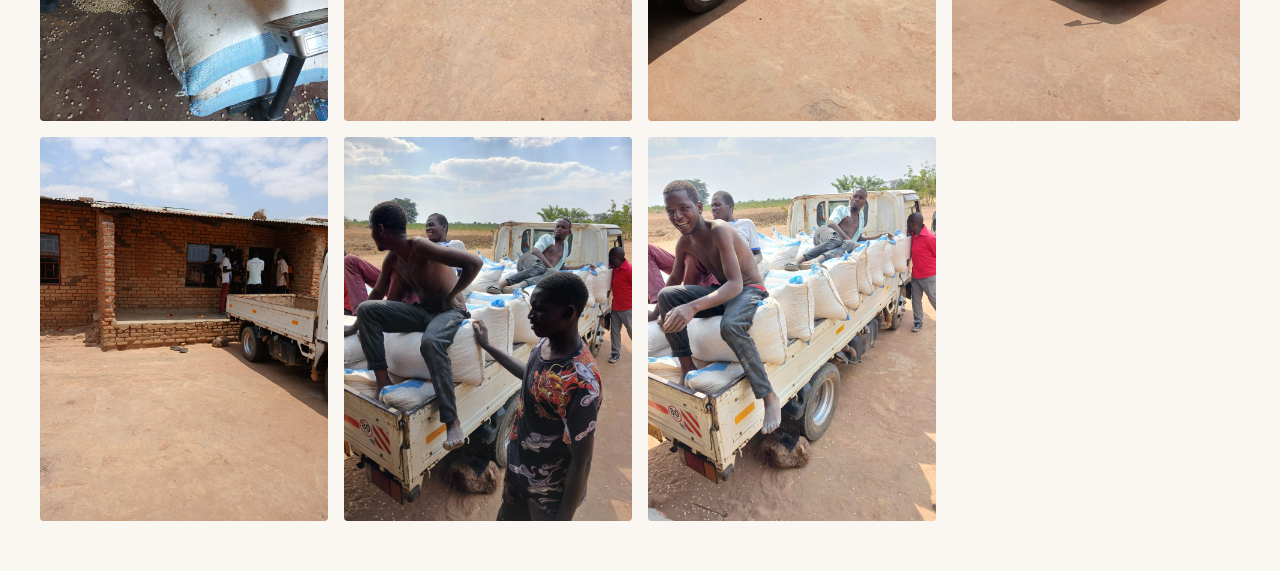
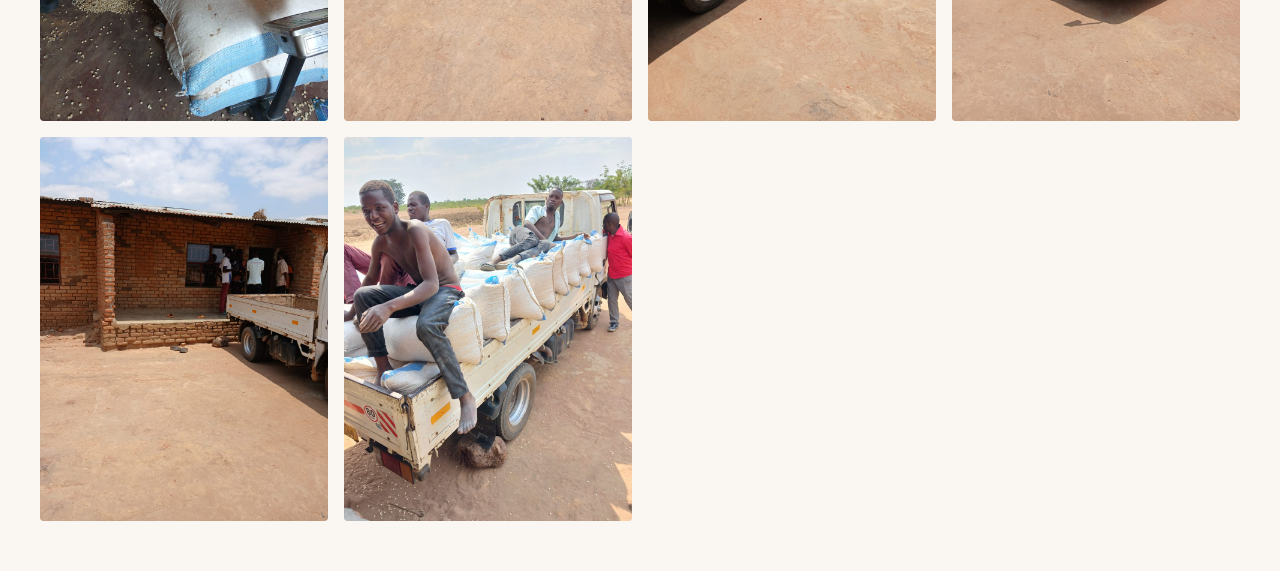
Before and after one commit to machinesandhumans/jars-of-clay-preview, a plain HTML site: page dzuwa-farm-project.html in a window 1280 px wide. Shown: the part 3200-3771 px from the top of the page. Drawn offline with nearby package versions, Linux system fonts and the light colour scheme.

Commit message:
Remove duplicate truck-loading photo from harvest gallery

```diff
--- a/dzuwa-farm-project.html
+++ b/dzuwa-farm-project.html
@@ -928,7 +928,6 @@ ul.charitable-template-donation-amounts
 				<a class="joc-gallery-item" href="assets/Photos/image10.jpeg"><img loading="lazy" decoding="async" src="assets/Photos/image10.jpeg" alt="The farm truck arriving at the warehouse"></a>
 				<a class="joc-gallery-item" href="assets/Photos/image5.jpeg"><img loading="lazy" decoding="async" src="assets/Photos/image5.jpeg" alt="The truck parked outside the church warehouse"></a>
 				<a class="joc-gallery-item" href="assets/Photos/image8.jpeg"><img loading="lazy" decoding="async" src="assets/Photos/image8.jpeg" alt="Unloading at the warehouse"></a>
-				<a class="joc-gallery-item" href="assets/Photos/image2.jpeg"><img loading="lazy" decoding="async" src="assets/Photos/image2.jpeg" alt="Loading sacks of maize onto the truck"></a>
 				<a class="joc-gallery-item" href="assets/Photos/image4.jpeg"><img loading="lazy" decoding="async" src="assets/Photos/image4.jpeg" alt="The truck fully loaded with the harvest"></a>
 				</div>
 					</div>
```
